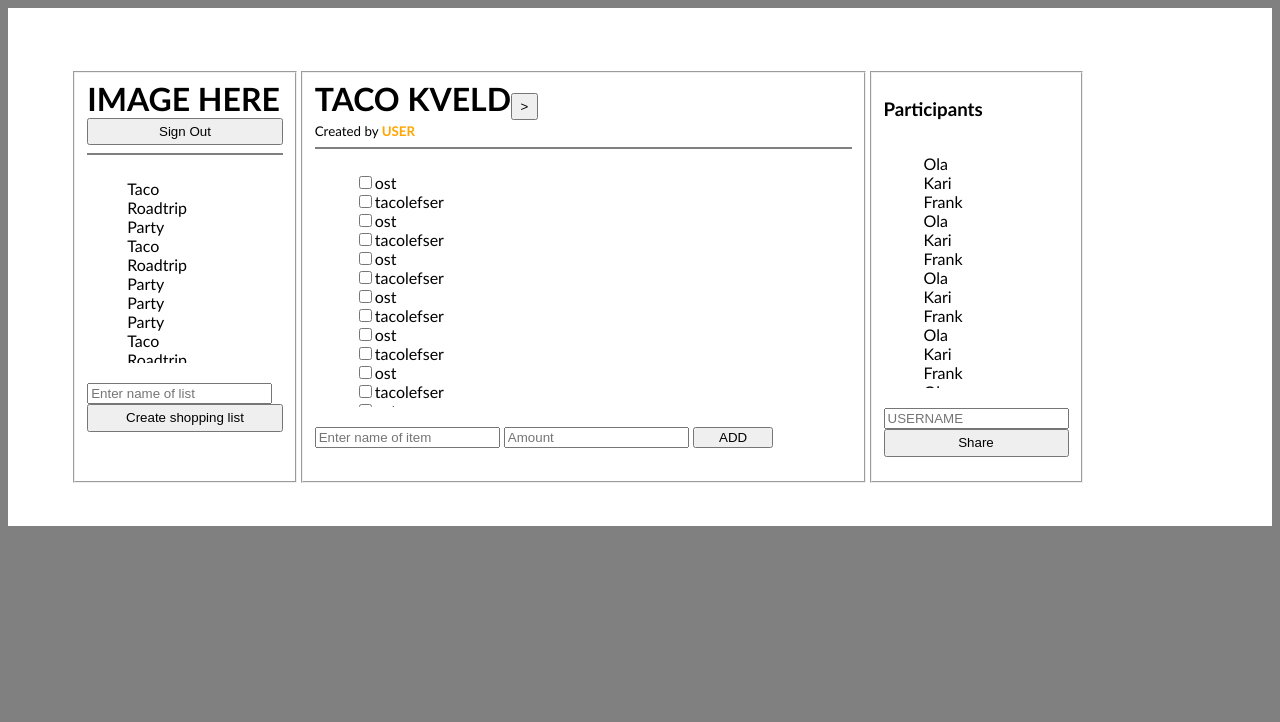
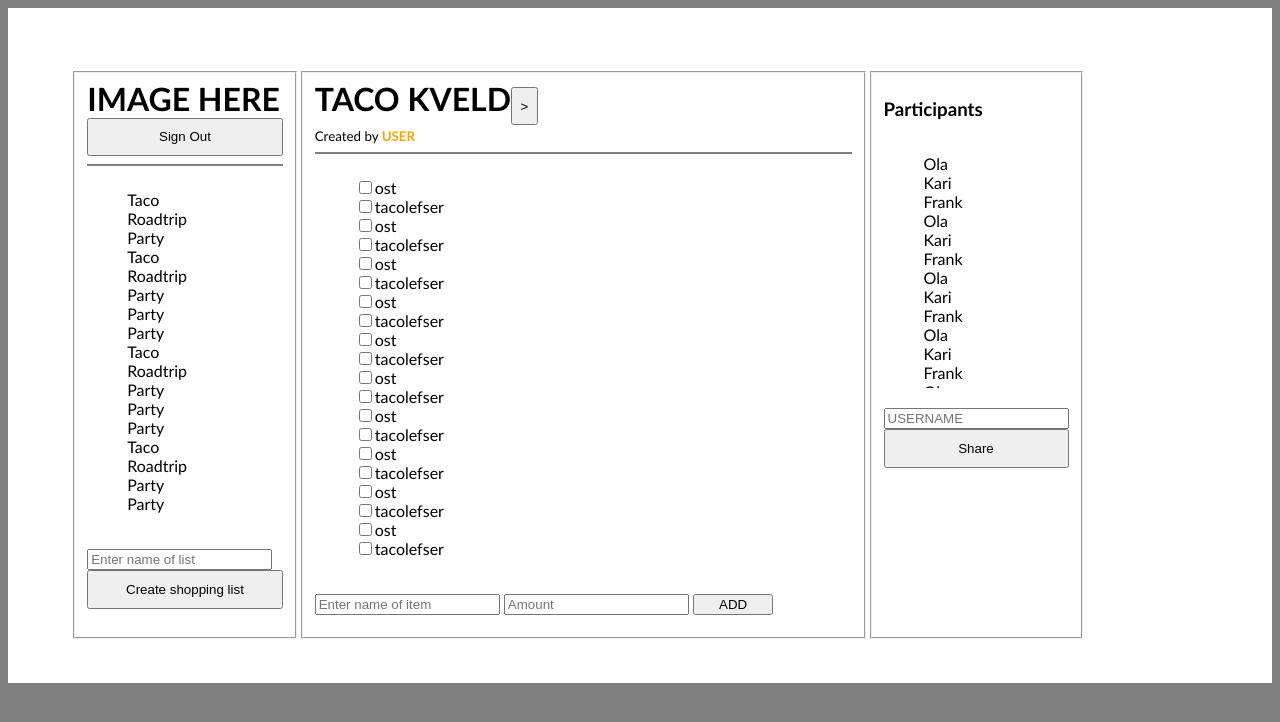
Before and after one commit to amerk97/Programvareutvikling, a Django app: page /list/ in a window 1280 px wide. Shown: the top 722 px of the page. Run offline with Django 3.2, Linux system fonts and the light colour scheme.

Commit message:
playing around with html and css

```diff
--- a/handleliste/liste/static/liste/main.css
+++ b/handleliste/liste/static/liste/main.css
@@ -9,7 +9,7 @@
     background-color: white;
     padding: 5%;
     display: flex;
-    max-height: 500px;
+    height: auto;
 
 }
 
@@ -23,12 +23,12 @@
 }
 
 #userlists{
-    max-height: 200px;
+
     overflow: auto;
 }
 
 #items{
-    max-height: 250px;
+    max-height: 100%;
     overflow: auto;
 }
 
--- a/handleliste/liste/templates/liste/base.html
+++ b/handleliste/liste/templates/liste/base.html
@@ -2,8 +2,9 @@
 <!DOCTYPE html>
 <html lang="en">
 <head>
+
     <meta charset="UTF-8">
-
+    <meta name="viewport" content="width=device-width">
 
     <link rel="stylesheet" type="text/css" href="{% static 'liste/main.css' %}">
     <title></title>
@@ -34,6 +35,7 @@
     <div id="list">
         {% block list %}{% endblock %}
     </div>
+
     <div id="participants">
         {% block participants %}{% endblock %}
     </div>
```
